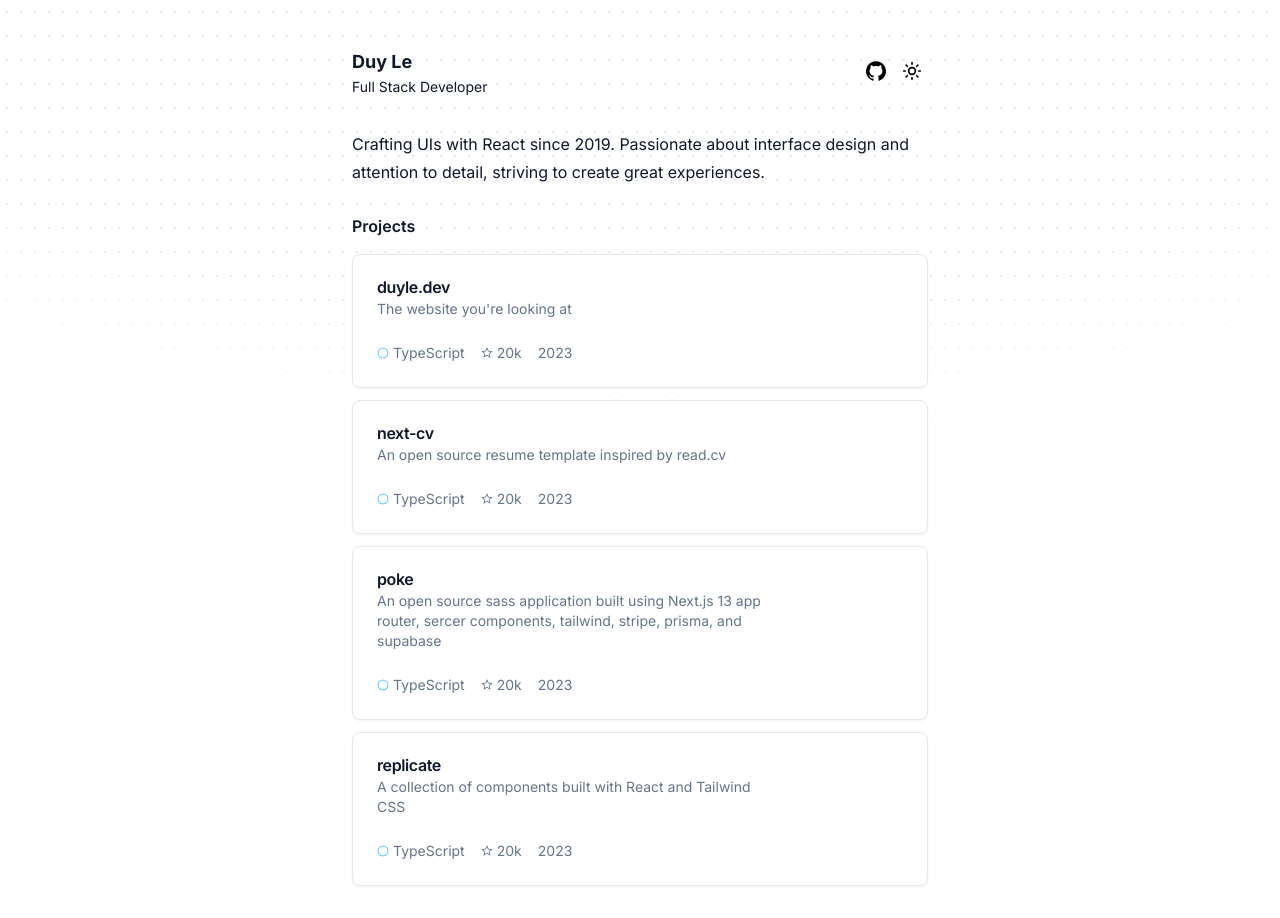
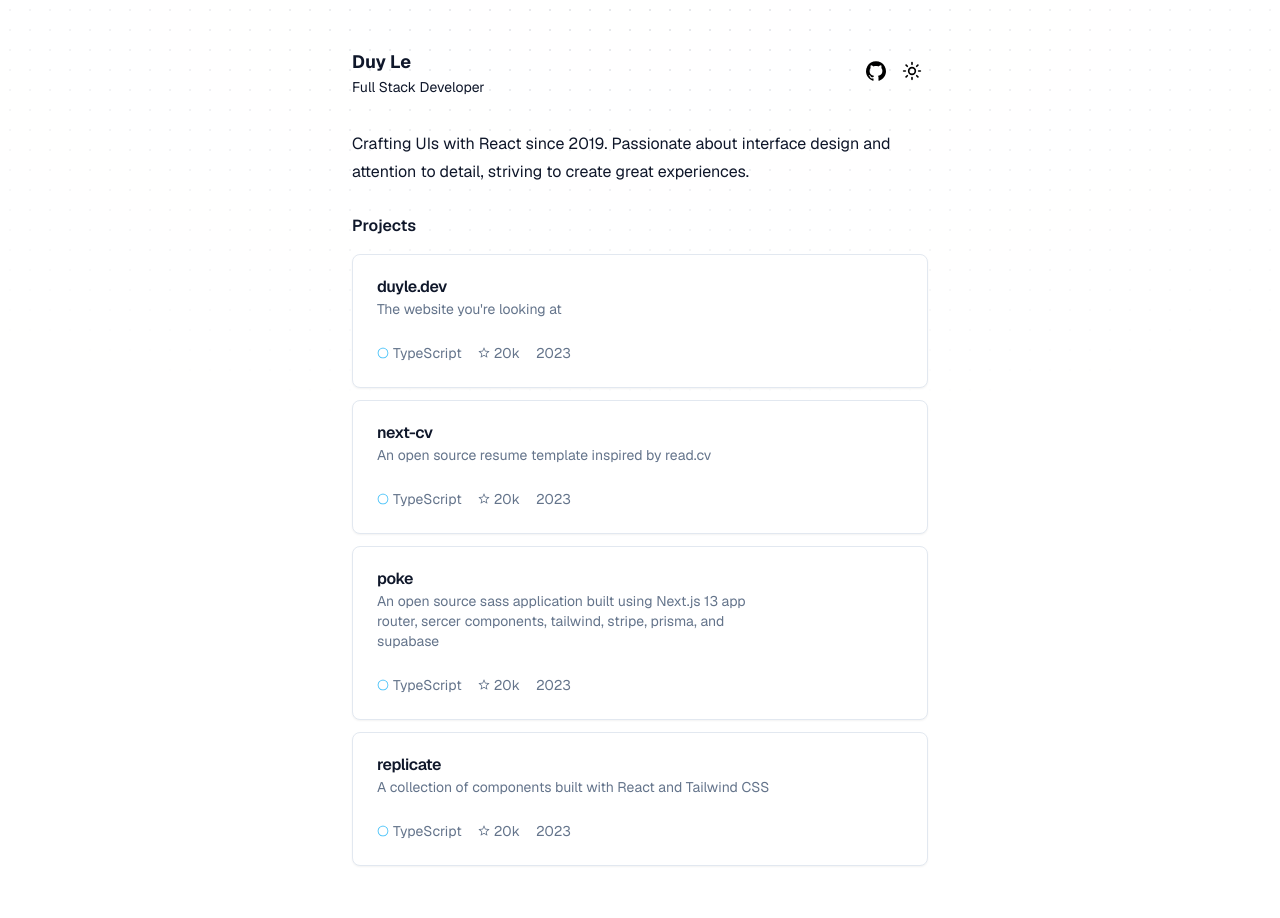
Before and after one commit to iamdooboy/duyle.dev, a Next.js app: page / in a window 1280 px wide. Built offline with nearby package versions, Linux system fonts and the light colour scheme.

Commit message:
added geist font

```diff
--- a/app/layout.tsx
+++ b/app/layout.tsx
@@ -1,14 +1,16 @@
 import { cn } from '@/lib/utils'
 
-import "@/styles/globals.css"
+import '@/styles/globals.css'
 
 import type { Metadata } from 'next'
-import { Inter as FontSans } from 'next/font/google'
+import { GeistSans } from 'geist/font'
 
-export const fontSans = FontSans({
-  subsets: ['latin'],
-  variable: '--font-sans',
-})
+// import { Inter as FontSans } from 'next/font/google'
+
+// export const fontSans = FontSans({
+//   subsets: ['latin'],
+//   variable: '--font-sans',
+// })
 
 export const metadata: Metadata = {
   title: 'Duy Le',
@@ -26,8 +28,8 @@ export default function RootLayout({
       <head />
       <body
         className={cn(
-          'flex min-h-screen flex-col font-sans antialiased',
-          fontSans.variable
+          'flex min-h-screen flex-col antialiased',
+          GeistSans.className
         )}
       >
         {children}
--- a/app/page.tsx
+++ b/app/page.tsx
@@ -13,7 +13,7 @@ import { ModeToggle } from '@/components/mode-toggle'
 export default function Home() {
   const [preview, setPreview] = useState<null | React.ReactNode>(
     <div className='relative h-full w-full bg-white'>
-      <div className='absolute inset-0 bg-[radial-gradient(#e5e7eb_1px,transparent_1px)] bg-[size:14px_24px] [mask-image:radial-gradient(ellipse_80%_50%_at_50%_0%,#000_70%,transparent_110%)]'></div>
+      <div className='absolute inset-0 bg-[radial-gradient(#e5e7eb_1px,transparent_1px)] bg-[size:20px_20px] [mask-image:radial-gradient(ellipse_80%_50%_at_50%_0%,#000_0%,transparent_110%)]' />
     </div>
   )
   const [theme, setTheme] = useState<'light' | 'dark'>('light')
--- a/components/mode-toggle.tsx
+++ b/components/mode-toggle.tsx
@@ -24,7 +24,6 @@ export function ModeToggle({ theme, setTheme, setPreview }: Props) {
       )}
       onClick={() => {
         let preview
-
         if (theme === 'light') {
           setTheme('dark')
           preview = (
--- a/package.json
+++ b/package.json
@@ -17,6 +17,7 @@
     "@radix-ui/react-tooltip": "^1.0.7",
     "class-variance-authority": "^0.7.0",
     "clsx": "^2.0.0",
+    "geist": "^1.0.0",
     "lucide-react": "^0.287.0",
     "next": "13.5.4",
     "next-themes": "^0.2.1",
```
Also changed, not shown: 1 other file (tests, documents, lock files or other folders).
